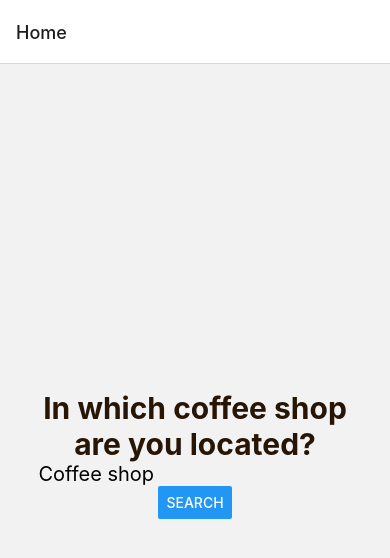
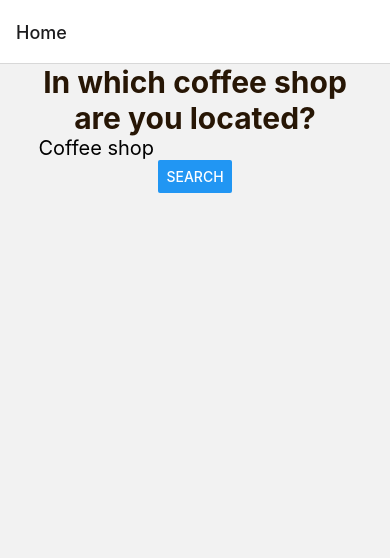
Before and after one commit to lozanoMiguel/coffee-valuation, a React Native app: screen /Home in a window 390 px wide. Shown: the top 558 px of the page. Built offline with nearby package versions, Linux system fonts and the light colour scheme.

Commit message:
reestructuracion del estilo

```diff
--- a/src/components/Home.jsx
+++ b/src/components/Home.jsx
@@ -1,14 +1,15 @@
 import React, { useState } from "react";
 import StyledText from "./StyledText";
 import StyledView from "./StyledView";
-import { TouchableNativeFeedback, TextInput, Text, Button } from "react-native";
+import { TextInput, Button, View, StyleSheet } from "react-native";
 import { useNavigation } from "@react-navigation/native";
 
 const Home = () => {
   const [nameFilter, setNameFilter] = useState("");
   const navigation = useNavigation();
+
   return (
-    <StyledView>
+    <View style={styles.container}>
       <StyledView height={"child"} width={"child"}>
         <StyledText color={"dark"}>
           In which coffee shop are you located?
@@ -26,8 +27,15 @@
           navigation.navigate("CoffeeShop", { coffeeName: nameFilter })
         }
       ></Button>
-    </StyledView>
+    </View>
   );
 };
+const styles = StyleSheet.create({
+  container: {
+    flexDirection: "column",
+    justifyContent: "center",
+    alignItems: "center",
+  },
+});
 
 export default Home;
```
